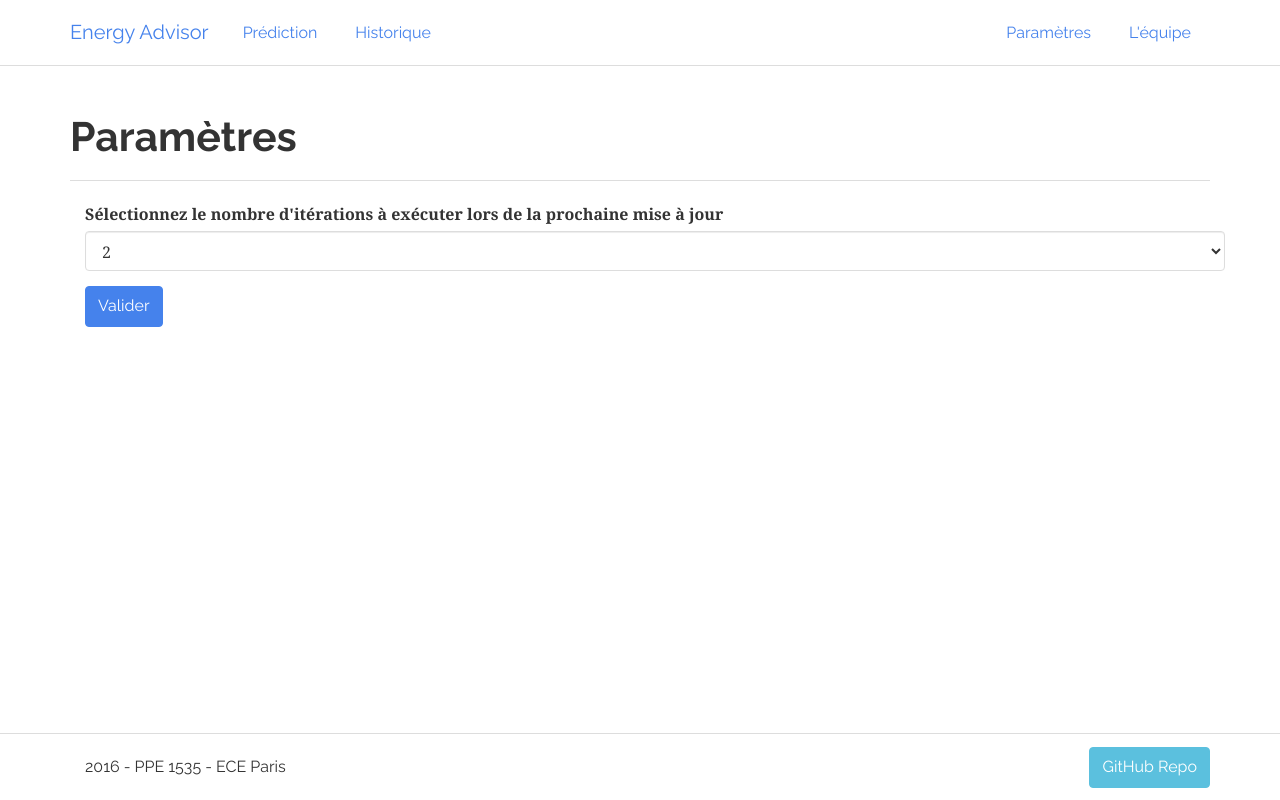
After one commit to akasimo/EnergyAdvisor, a PHP site: page /settings.php in a window 1280 px wide. The commit adds this page. Run offline with PHP 8.4, Linux system fonts and the light colour scheme.

Commit message:
Add settings page Allow the user to set the number of iterations of the algorithm
Remove the useless contact modal box

```diff
--- /dev/null
+++ b/settings.php
@@ -0,0 +1,125 @@
+<!DOCTYPE html>
+<html>
+    <head>
+        <title>
+            Energy Advisor
+        </title>
+        <link href="res/css/bootstrap.css" rel="stylesheet">
+            <script src="res/js/jquery.js">
+            </script>
+            <script src="res/js/bootstrap.min.js">
+            </script>
+            <meta charset="utf-8">
+            </meta>
+        </link>
+    </head>
+    <body>
+
+        <nav class="navbar navbar-default navbar-fixed-top">
+            <div class="container">
+                <div class="navbar-header">
+                    <button aria-controls="navbar" aria-expanded="false" class="navbar-toggle collapsed" data-target="#navbar" data-toggle="collapse" type="button">
+                        <span class="sr-only">
+                            Toggle navigation
+                        </span>
+                        <span class="icon-bar">
+                        </span>
+                        <span class="icon-bar">
+                        </span>
+                        <span class="icon-bar">
+                        </span>
+                    </button>
+                    <a class="navbar-brand" href="index.php">
+                        Energy Advisor
+                    </a>
+                </div>
+                <div class="navbar-collapse collapse" id="navbar">
+                    <ul class="nav navbar-nav">
+                        <li>
+                            <a href="predictions.php">
+                                Prédiction
+                            </a>
+                        </li>
+                        <li>
+                            <a href="historic.php">
+                                Historique
+                            </a>
+                        </li>
+                    </ul>
+                    <ul class="nav navbar-nav navbar-right">
+                        <li>
+                            <a href="settings.php">
+                                Paramètres
+                            </a>
+                        </li>
+                        <li>
+                            <a href="team.php">
+                                L'équipe
+                            </a>
+                        </li>
+                    </ul>
+                </div>
+                <!--/.nav-collapse -->
+            </div>
+        </nav>
+
+        <div class="container">
+
+          <?php
+            if(isset($_POST['zone'])){
+
+                $file = 'bin/iter.txt';
+                $buffer = file_get_contents($file);
+                $buffer = $_POST['zone'];
+                file_put_contents($file, $buffer);
+
+              ?>
+
+              <div class="page-header"><h1>Paramètres</h1></div>
+
+              <div class="container"><h2>Merci</h2>
+              <p>Votre modification a bien été prise en compte et sera effective à la prochaine mise à jour.</p></div>
+            <?php }
+
+            else{
+          ?>
+
+
+          <div class="page-header"><h1>Paramètres</h1></div>
+
+          <div class="container">
+
+          <form action="settings.php" method="post">
+          <fieldset class="form-group">
+
+            <label for="exampleSelect1">Sélectionnez le nombre d'itérations à exécuter lors de la prochaine mise à jour</label>
+            <select class="form-control" id="zone" name="zone">
+              <option>2</option>
+              <option>5</option>
+              <option>10</option>
+              <option>20</option>
+              <option>100</option>
+              <option>500</option>
+            </select>
+            </fieldset>
+
+            <input type="submit" value="Valider" class="btn btn-primary">
+        </form>
+
+          </div>
+          <?php } ?>
+        </div>
+
+        <div class="navbar navbar-default navbar-fixed-bottom">
+        <div class="container">
+            <p class="navbar-text pull-left">
+                2016 - PPE 1535 - ECE Paris
+            </p>
+            <a href="https://github.com/EnergyAdvisorECE/EnergyAdvisor" class="navbar-btn btn-info btn pull-right">
+                GitHub Repo
+            </a>
+        </div>
+    </div>
+
+    </body>
+</html>
```
Also changed, not shown: historic.php (+1 -7 lines), index.php (+2 -23 lines), predictions.php (+2 -23 lines), team.php (+9 -46 lines), 2 other files.
